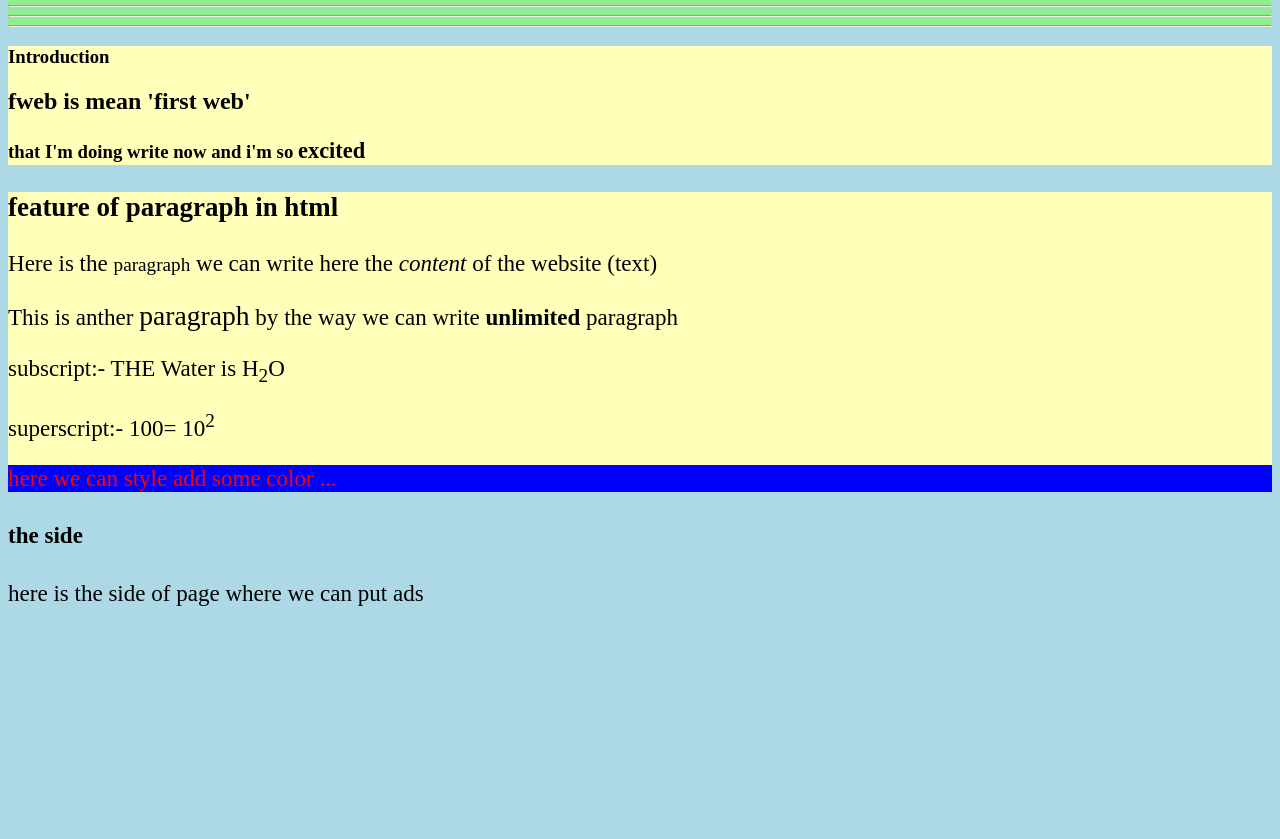
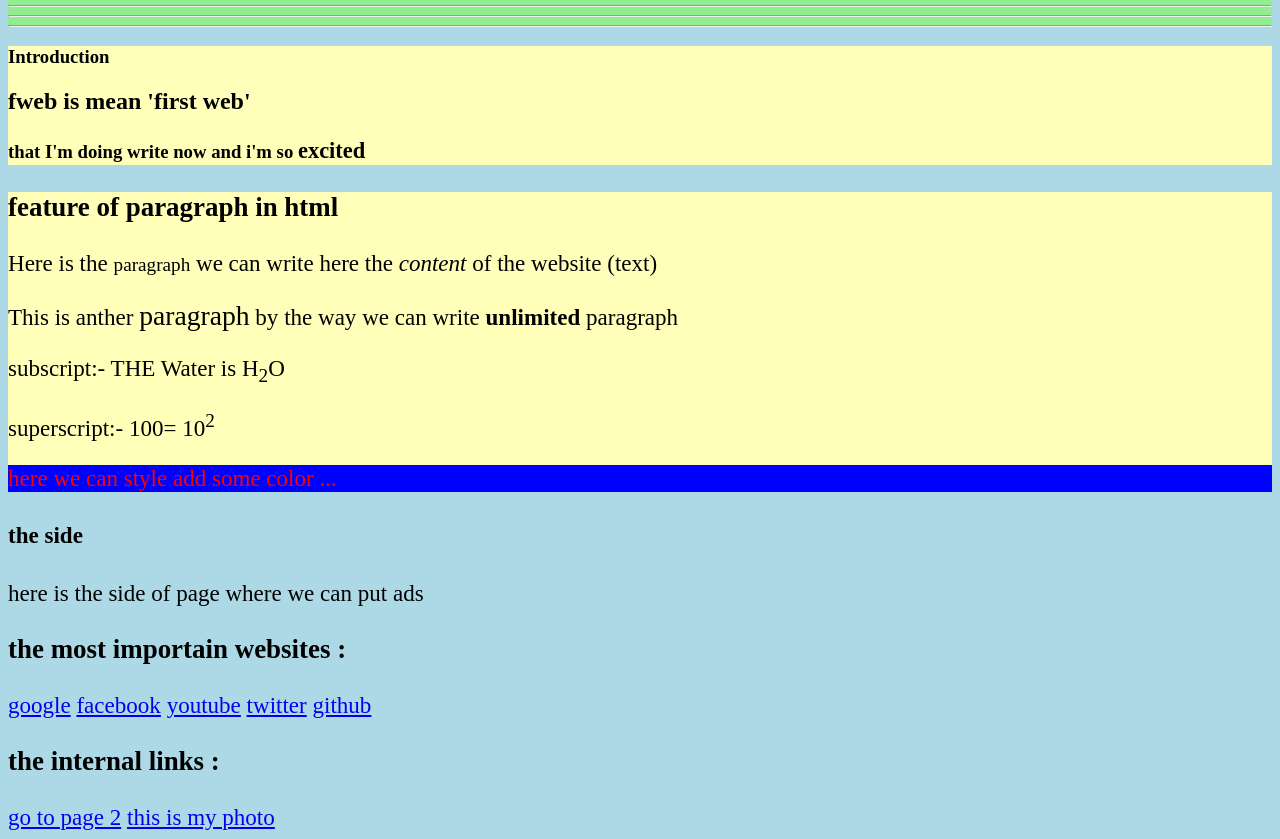
Before and after one commit to aliamerj/web-develop, a plain HTML site: page index.html in a window 1280 px wide. Shown: the part 137-976 px from the top of the page. Before the commit the page ends 800 px from the top, so only its background shows below. Drawn offline with Linux system fonts and the light colour scheme.

Commit message:
Links
Links

```diff
--- a/index.html
+++ b/index.html
@@ -51,11 +51,35 @@
            <!-- if we add any style to the body tage that will apply to all tages in body -->
 
         </section>
-        <aside>
+        <aside
+
+
+        >
           <h4>the side</h4>
           <p>here is the side of page where we can put ads </p>
         </aside>
 
+      </article>
+      <article>
+        <section>
+          <h3>the most importain websites :</h3>
+          <a href="https://www.google.com" target="_blank">google</a>
+          <a href="https://www.facebook.com" target="_parent">facebook</a>
+          <a href="https://www.youtube.com/" target="_self"> youtube</a>
+          <a href="https://twitter.com/" target="_top">twitter</a>
+          <a href="https://github.com/" >github</a>
+<!--
+_self: The default value. Loads the document in the same browsing context.
+_blank: The most commonly used value. Loads the document in a new browsing context (window or tab).
+_parent: Loads the document in the parent browsing context/frame if there’s one, or the same browsing context if there’s no parent.
+_top: Loads the document in the topmost browsing context/frame if there’s one, or the same browsing context if there’s no parent.-->
+        </section>
+        <section>
+          <h3>the internal links :</h3>
+          <a href="page2.html" >go to page 2</a>
+          <a href="me.jpeg">this is my photo</a>
+
+        </section>
       </article>
 
       </main>
```
Also changed, not shown: page2.html (added, +11 -0 lines), me.jpeg (added).
